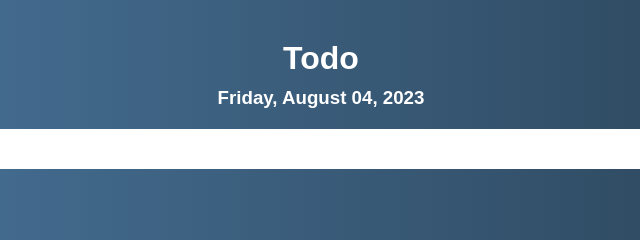
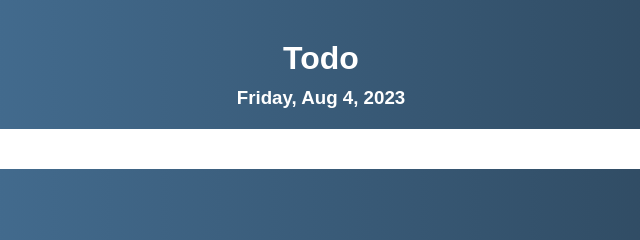
Before and after one commit to arpit-s02/to-do-crio, a plain HTML site: page index.html in a window 1280 px wide. Shown: the top 240 px of the page, 319-959 px from the left. Drawn offline with Linux system fonts and the light colour scheme.

Commit message:
add date dynamically

```diff
--- a/index.html
+++ b/index.html
@@ -10,7 +10,7 @@
   <body>
     <header>
       <h1>Todo</h1>
-      <h3>Friday, August 04, 2023</h3>
+      <h3></h3>
     </header>
 
     <main>
@@ -34,22 +34,29 @@
     </main>
 
     <script type="module">
-      import { addTasksToDOM, addStyleToCompletedTasks } from "./script.js";
+      import {
+        addTasksToDOM,
+        addStyleToCompletedTasks,
+        addDate,
+      } from "./script.js";
 
-      // getting all tasks and completed tasks from local storage if present
+      // get all tasks and completed tasks from local storage if present
       const savedTasks = JSON.parse(localStorage.getItem("tasks"));
       const savedCompletedTasks = JSON.parse(
         localStorage.getItem("completedTasks")
       );
 
-      // initializing tasks and completed tasks array according to local storage
+      // initialize tasks and completed tasks array according to local storage
       let tasks = savedTasks ? savedTasks : [];
       let completedTasks = savedCompletedTasks ? savedCompletedTasks : [];
 
-      // adding all tasks to DOM
+      // add date
+      addDate();
+
+      // add all tasks to DOM
       addTasksToDOM(tasks);
 
-      // checking tasks which are marked as completed
+      // check tasks which are marked as completed
       addStyleToCompletedTasks(completedTasks);
 
       const addTodo = (e) => {
@@ -57,7 +64,7 @@
 
         const input = document.querySelector("#toDoInput");
 
-        // getting input value
+        // gett input value
         const newTask = input.value;
 
         if (newTask) {
--- a/script.js
+++ b/script.js
@@ -1,3 +1,16 @@
+const addDate = () => {
+  const dateHeading = document.querySelector("header h3");
+  const options = {
+    weekday: "long",
+    year: "numeric",
+    month: "short",
+    day: "numeric",
+  };
+  const date = new Date().toLocaleDateString("en-US", options);
+
+  dateHeading.textContent = date;
+};
+
 const addTasksToDOM = (tasks) => {
   const tasksList = document.querySelector("#tasksList");
 
@@ -22,4 +35,4 @@ const addStyleToCompletedTasks = (completedTasks) => {
   });
 };
 
-export { addTasksToDOM, addStyleToCompletedTasks };
+export { addTasksToDOM, addStyleToCompletedTasks, addDate };
```
